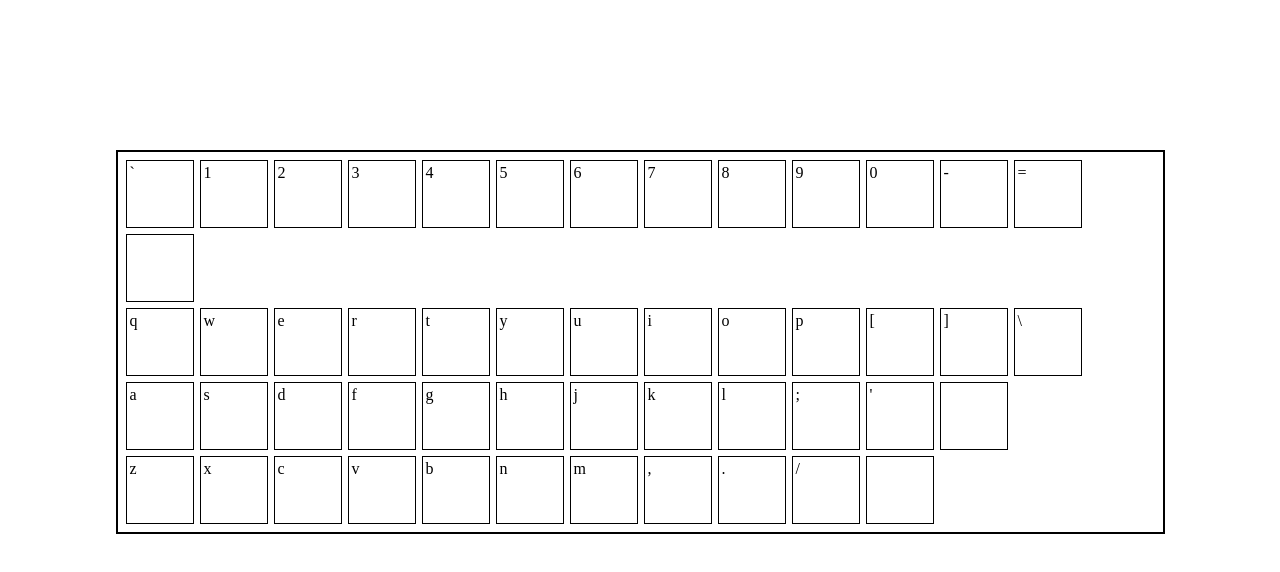
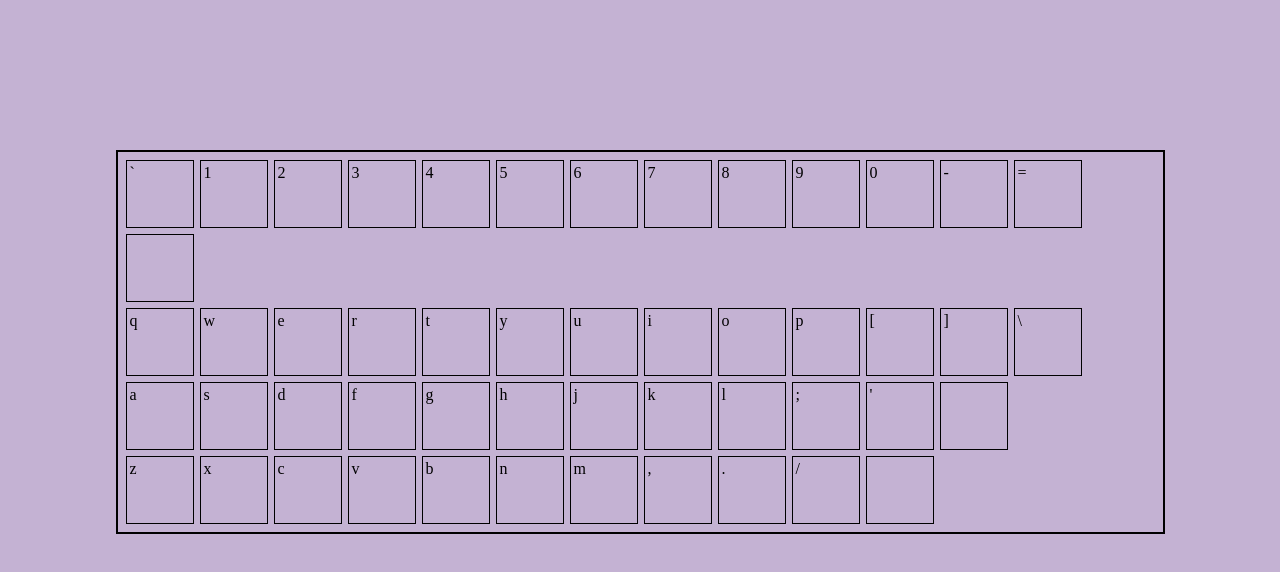
Before and after one commit to h8end/virtual-keyboard, a plain HTML site: page index.html in a window 1280 px wide. Drawn offline with Linux system fonts and the light colour scheme.

Commit message:
refactor: background

```diff
--- a/style.css
+++ b/style.css
@@ -4,6 +4,7 @@ body {
     margin: 150px auto;
     border: 2px solid #000;
     padding: 5px;
+    background: #c4b2d3
 }
 
 body::after {
```
